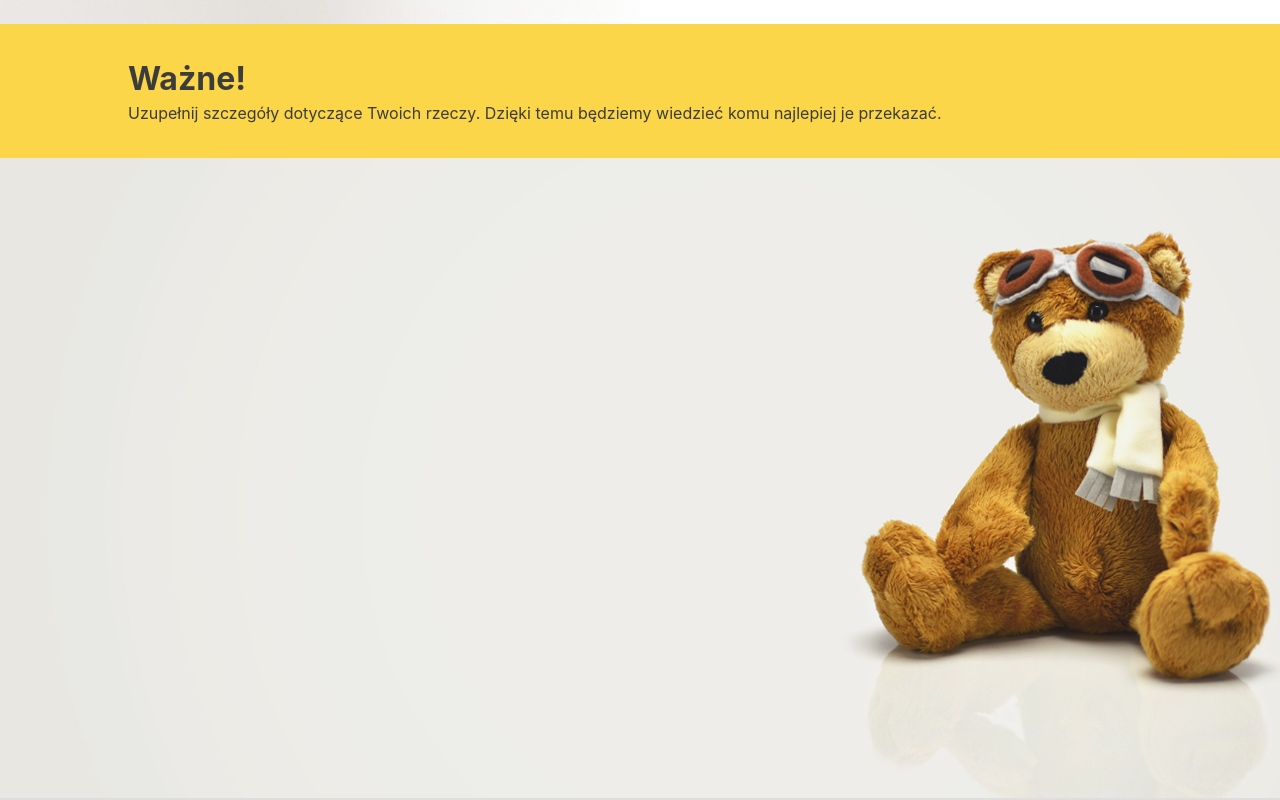
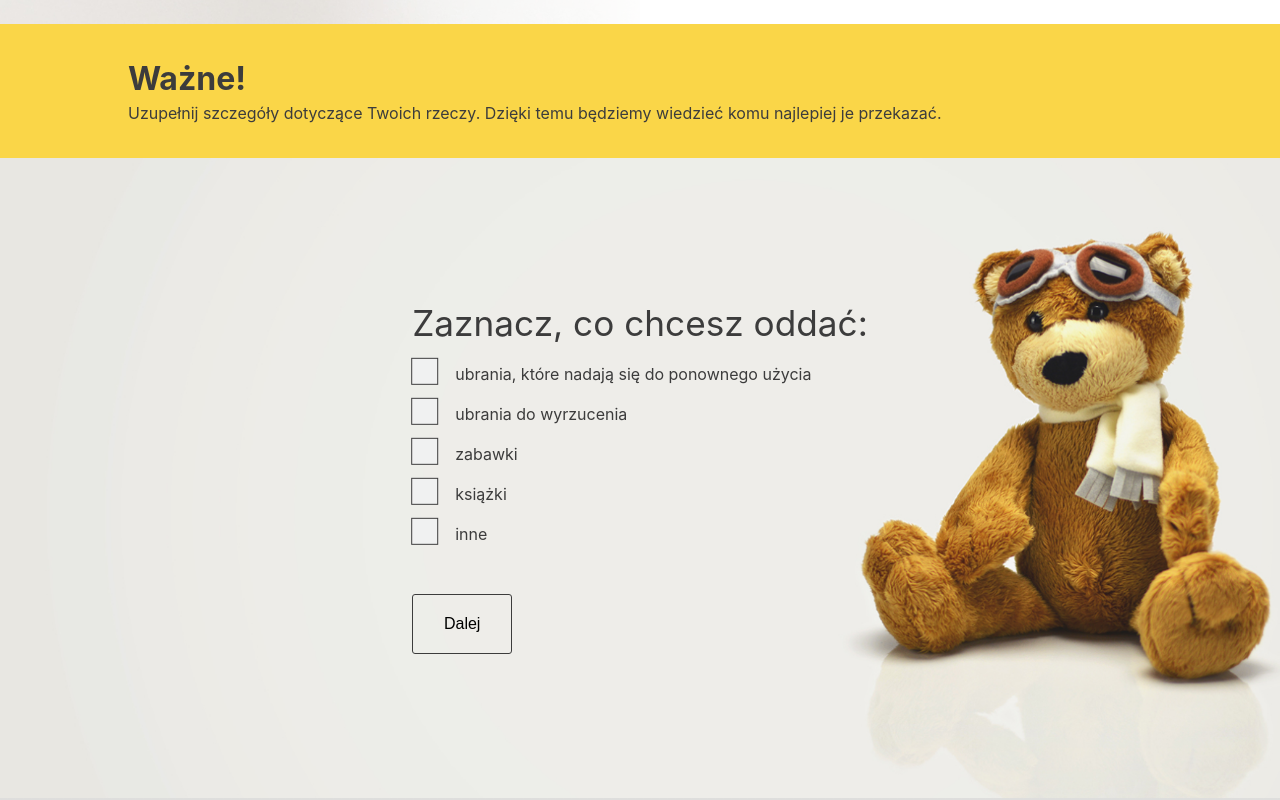
Before and after one commit to cieniavska/Oddaj_rzeczy, a React (Create React App) app: page /#/giveAwayForm in a window 1280 px wide. Shown: the part 616-1416 px from the top of the page. Built offline with nearby package versions, Linux system fonts and the light colour scheme; grey boxes are pictures that could not be loaded.

Commit message:
form work

```diff
--- a/src/components/GiveAwayForm.js
+++ b/src/components/GiveAwayForm.js
@@ -4,6 +4,8 @@ import Navigation from './../components/Home/Navigation';
 import GiveAwayHero from "./GiveAwayForm/GiveAwayHero";
 import ImportantMsg from './../components/GiveAwayForm/ImportantMsg';
 import GiveAwaySteps from './../components/GiveAwayForm/GiveAwaySteps';
+import GiveAwayStepsFirst from './../components/GiveAwayForm/GiveAwayFirst';
+
 
 import importantMessages from './../data/importantMessages';
 import Contact from './Contact';
@@ -18,7 +20,7 @@ function GiveAwayForm() {
                 <GiveAwayHero/>
             </div>
             <ImportantMsg title={"Ważne!"} text={importantMessages.messages[0].first}/>
-            <GiveAwaySteps/>
+            <GiveAwaySteps><GiveAwayStepsFirst/></GiveAwaySteps>
             <Contact/>
             <Footer/>
         </>
--- /dev/null
+++ b/src/components/GiveAwayForm/GiveAwayFirst.js
@@ -0,0 +1,37 @@
+import React,{Component} from "react";
+
+class GiveAwayStepsFirst extends Component {
+
+
+    render(){
+    return (
+    <div className="giveAwayStepsFirst flex">
+        <span>Zaznacz, co chcesz oddać:</span>
+        <form>
+            <label><input type="radio" name="reusable-clothes" />
+            ubrania, które nadają się do ponownego użycia </label>
+
+            <label>
+                <input type="radio" name="non-reusable-clothes" />
+                ubrania do wyrzucenia
+            </label>
+            <label>
+                <input type="radio" name="toys" />
+                zabawki
+            </label>
+            <label>
+                <input type="radio" name="books" />
+                książki
+            </label>
+            <label>
+                <input type="radio" name="other" />
+                inne
+            </label>
+                <input className="next__button" type="submit" value="Dalej"/>
+        </form>
+    </div>
+    )
+}
+}
+
+export default GiveAwayStepsFirst;
--- a/src/components/GiveAwayForm/GiveAwaySteps.js
+++ b/src/components/GiveAwayForm/GiveAwaySteps.js
@@ -2,10 +2,9 @@ import React from "react";
 
 function GiveAwaySteps(props) {
     return (
-        <div className="giveAwaySteps-wrapper">
-            <div name="giveAwaySteps" className="container">
+        <div className="giveAwaySteps-wrapper flex">
+            <div name="giveAwaySteps flex" className="container">
                 <div className="giveAwaySteps__firstBox">{props.children}</div>
-                <div className="giveAwaySteps__secondBox"></div>
             </div>
         </div>
     )
--- a/src/scss/components/_giveAwaySteps.scss
+++ b/src/scss/components/_giveAwaySteps.scss
@@ -3,14 +3,8 @@
     height: 80vh;
     background-image: url('./../../assets/teddy.png');
     background-size: cover;
+    align-items: center;
 }
-
 .giveAwaySteps {
-    height: 50vh;
-    &__firstBox {
-        width: 50%;
-    }
-    &__secondBox {
-        width: 50%;
-    }
+    width: 100%;
 }
--- /dev/null
+++ b/src/scss/components/_giveAwayStepsFirst.scss
@@ -0,0 +1,47 @@
+.giveAwayStepsFirst {
+    flex-direction: column;
+    span {
+        font-size: 2.2rem;
+        margin-bottom: 10px;
+    }
+    label{
+        display: block;
+        padding: 10px;
+        input {
+            font-weight: lighter;
+            margin-right: 20px;
+            position: relative;
+            z-index: 0;
+            &:after {
+                content: '';
+                position: absolute;
+                display: block;
+                height: 25px;
+                width: 25px;
+                border: .75px solid $text;
+                background-color: $bg;
+                z-index: 1;
+                transform: translate(-40%, -34%);
+            }
+            &:checked:after {
+                transition: .2s;
+                background-color: $hover;
+            }
+        }
+    }
+}
+
+.next__button {
+    margin-top: 40px;
+    border: none;
+    border: .7px solid $text;
+    font-size: 1rem;
+    background-color: transparent;
+    width: 100px;
+    height: 60px;
+    border-radius: 3px;
+    &:hover {
+        transition: .2s;
+        color: $hover;
+    }
+}
--- a/src/scss/main.scss
+++ b/src/scss/main.scss
@@ -14,6 +14,7 @@
 @import './components/giveAwayBtn';
 @import './components/importantMsg';
 @import './components/giveAwaySteps';
+@import './components/giveAwayStepsFirst';
 
 
 @import './components/form';
```
